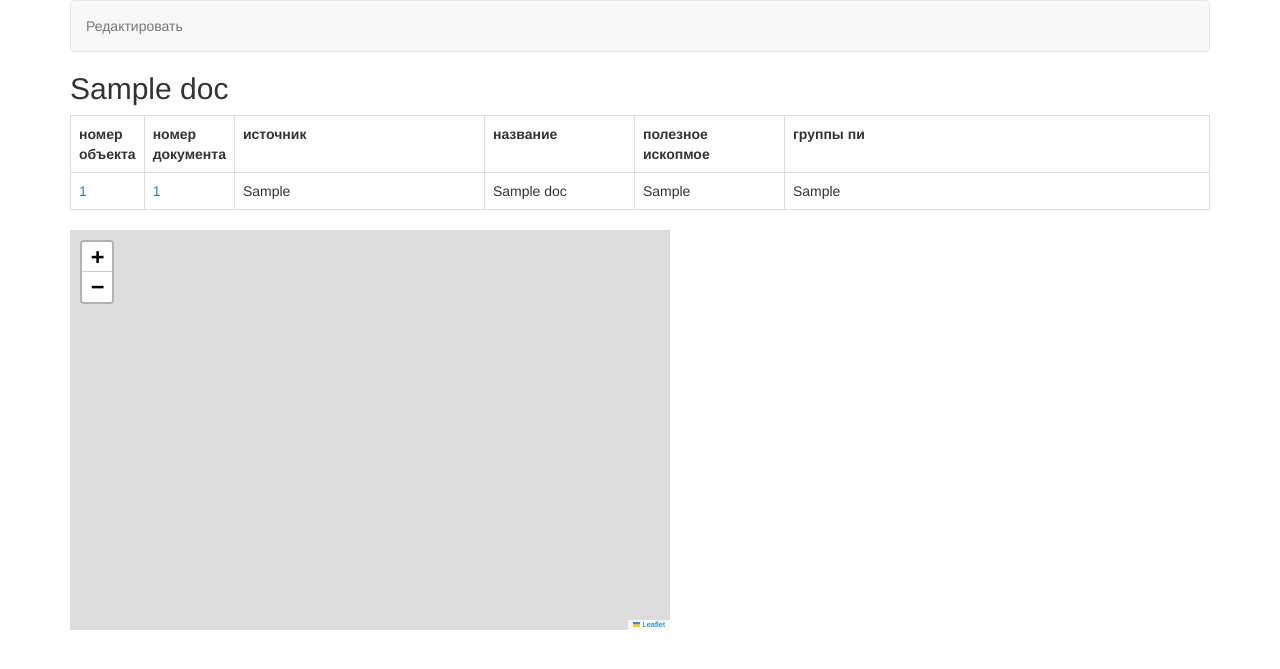
After one commit to pirr/webgeolapp, a Flask app: template templates/obj.html in a window 1280 px wide. The commit adds this page. Shown: the top 669 px of the page. Run offline with Flask 2, Linux system fonts and the light colour scheme; the template is opened without the code that fills it: most values are stand-ins (such as "Sample title", 1, 10 or a date in 2020); some libraries are stand-ins or nearby versions.

Commit message:
obj (obj.html) variant for test

```diff
--- a/app.py
+++ b/app.py
@@ -1,4 +1,4 @@
-from flask import Flask, render_template, request, session, jsonify
+from flask import Flask, render_template, request, session, jsonify, json
 import importlib
 import pymysql
 import data.db_con as db
@@ -78,7 +78,7 @@ def objs_preview():
             )
 
 @app.route('/object/<doc_id>', methods=['POST'])
-def obj(doc_id):
+def doc_in_obj(doc_id):
     dic_cur = db.dbCon().cursor(pymysql.cursors.DictCursor)
 
     dic_cur.execute("""SELECT
@@ -153,8 +153,30 @@ def doc(doc_id):
     return jsonify(html=html)
 
 @app.route('/obj/<obj_id>')
-def obj_(obj_id):
-    return render_template('obj.html')
+def obj(obj_id):
+    dic_cur = db.dbCon().cursor(pymysql.cursors.DictCursor)
+
+    dic_cur.execute("""SELECT
+        documents.id, objs_docs.obj_id, documents.doc_name, dic_source_type.name AS 'source_type', objects.obj_name, doc_coordinates.lat, doc_coordinates.lon,
+        GROUP_CONCAT(dic_pi.pi ORDER BY dic_pi.pi SEPARATOR ', ') AS 'pi',
+        GROUP_CONCAT(DISTINCT dic_pi.type_pi ORDER BY dic_pi.type_pi SEPARATOR ', ') AS 'group_pi'
+        FROM objs_docs
+        LEFT JOIN documents ON documents.id = objs_docs.doc_id
+        LEFT JOIN doc_pi ON documents.id = doc_pi.doc_id
+        LEFT JOIN dic_pi ON dic_pi.id = doc_pi.pi_id
+        LEFT JOIN source ON documents.id = source.doc_id
+        LEFT JOIN dic_source_type ON dic_source_type.id = source.source_type_id
+        LEFT JOIN objects ON objects.obj_id = objs_docs.obj_id
+        LEFT JOIN doc_coordinates ON documents.id = doc_coordinates.doc_id
+        WHERE objs_docs.obj_id = %s
+        GROUP BY objs_docs.id
+        """, obj_id)
+    obj = dic_cur.fetchall()
+
+    return render_template(
+            'obj.html',
+            obj = obj,
+            )
 
 @app.route('/search', methods=['POST'])
 def search():
--- /dev/null
+++ b/templates/obj.html
@@ -0,0 +1,77 @@
+{% extends "base_doc.html" %}
+{% block body %}
+<h2>{{obj[0].obj_name}}</h2>
+<table class="table table-bordered">
+    <col width="10">
+    <col width="40">
+    <col width="250">
+    <col width="150">
+    <col width="150">
+    <tr>
+        <th>номер объекта</th>
+        <th>номер документа</th>
+        <th>источник</th>
+        <th>название</th>
+        <th>полезное ископмое</th>
+        <th>группы пи</th>
+    </tr>
+
+    {% for doc in obj %}
+        <tr>
+            <td><a href="/obj/{{doc.obj_id}}" target="_blank">{{doc.obj_id}}</a></td>
+            <td><a href="/doc_about/{{doc.id}}" target="_blank">{{doc.id}}</a></td>
+            <td>{{doc.source_type}}</td>
+            <td>{{doc.doc_name}}</td>
+            <td>{{doc.pi}}</td>
+            <td>{{doc.group_pi}}</td>
+        </tr>
+    {% endfor %}
+</table>
+
+<div id="map" style="width: 600px; height: 400px"></div>
+<script>
+    var map = L.map('map').setView([{{obj[0].lat}},{{obj[0].lon}}], 10);
+    L.tileLayer('https://{s}.tiles.mapbox.com/v3/{id}/{z}/{x}/{y}.png', {
+        maxZoom: 18,
+        id: 'examples.map-i875mjb7'
+    }).addTo(map);
+
+    var obj = ({{obj|tojson}});
+    console.log(typeof(obj));
+    console.log(obj);
+    for (var i = 0; i < obj.length; i++) {
+        var lon = obj[i].lon;
+        var lat = obj[i].lat;
+        var objLocation = new L.LatLng(lat, lon);
+        var docMarker = new L.Marker(objLocation);
+        map.addLayer(docMarker)
+    }
+
+    // L.marker([51.7, -0.09]).addTo(map)
+    //     .bindPopup('<a href="http://www.w3schools.com" target="_blank">link</a>').openPopup();
+
+    // L.circle([51.508, -0.11], 500, {
+    //     color: 'red',
+    //     fillColor: '#f03',
+    //     fillOpacity: 0.5
+    // }).addTo(map).bindPopup("I am a circle.");
+
+    // L.polygon([
+    //     [51.509, -0.08],
+    //     [51.503, -0.06],
+    //     [51.51, -0.047]
+    // ]).addTo(map).bindPopup("I am a polygon.");
+
+    var popup = L.popup();
+
+    function onMapClick(e) {
+        popup
+            .setLatLng(e.latlng)
+            .setContent(e.latlng.toString())
+            .openOn(map);
+    }
+
+    map.on('click', onMapClick);
+</script>
+
+{% endblock %}
```
Also changed, not shown: templates/doc.html (+20 -0 lines).
